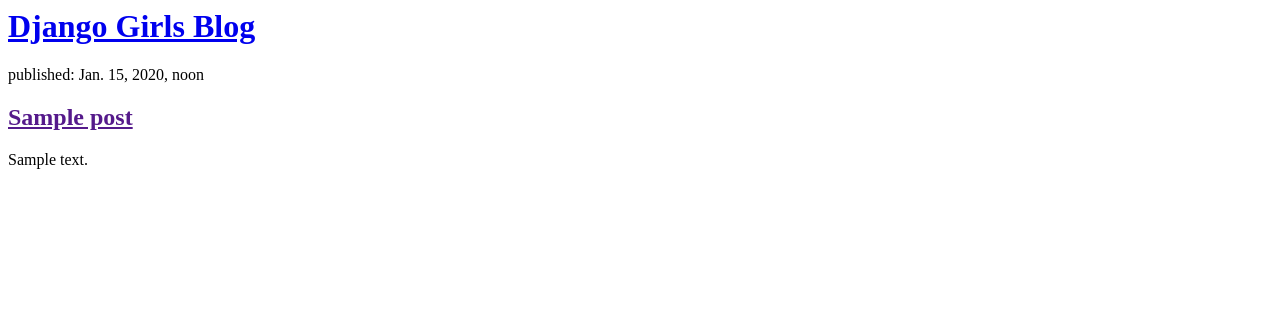
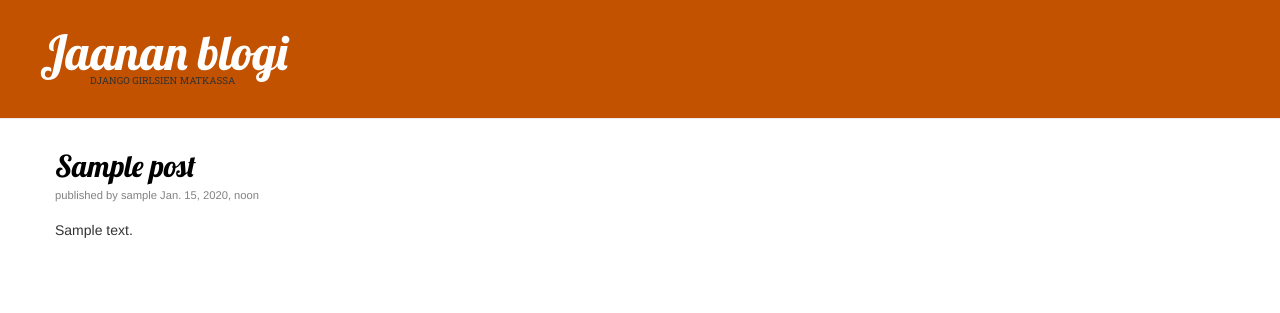
Before and after one commit to villiruusu/my-first-blog, a Django app: template blog/templates/blog/post_list.html in a window 1280 px wide. Shown: the top 313 px of the page. Run offline with Django 3.2, Linux system fonts and the light colour scheme; the template is opened without the code that fills it: values that come from a table or form of the project are taken from there, others are empty; tables that the repository leaves empty hold one stand-in row (values such as "Sample post"); some libraries are stand-ins or nearby versions.

Commit message:
Lisätty view ja templatea yksittäiselle postaukselle + CSS

```diff
--- /dev/null
+++ b/blog/static/css/blog.css
@@ -0,0 +1,60 @@
+
+.page-header {
+    background-color: #C25100;
+    margin-top: 0;
+    padding: 20px 20px 20px 40px;
+}
+
+.page-header h1, .page-header h1 a, .page-header h1 a:visited, .page-header h1 a:active {
+    color: #ffffff;
+    font-size: 36pt;
+    text-decoration: none;
+}
+
+.aputitle {
+  margin-left: 50px;
+  font-family: 'Roboto Slab', serif;
+  text-transform: uppercase;
+  font-size: 0.7em;
+}
+
+.content {
+    margin-left: 40px;
+}
+
+h1, h2, h3, h4 {
+    font-family: 'Lobster', cursive;
+    line-height: 0.5;
+}
+
+.date {
+    color: #828282;
+    font-size: 0.8em;
+    margin-bottom: 10px;
+}
+
+.save {
+    float: right;
+}
+
+.post-form textarea, .post-form input {
+    width: 100%;
+}
+
+.top-menu, .top-menu:hover, .top-menu:visited {
+    color: #ffffff;
+    float: right;
+    font-size: 26pt;
+    margin-right: 20px;
+}
+
+.post {
+    margin-bottom: 70px;
+    margin-right: 5%;
+    text-align: justify;
+    line-height: 2;
+}
+
+.post h2 a, .post h2 a:visited {
+    color: #000000;
+}
--- /dev/null
+++ b/blog/templates/blog/base.html
@@ -0,0 +1,27 @@
+{% load static %}
+<html>
+    <head>
+        <title>Jaanan blogi</title>
+        <link rel="stylesheet" href="//maxcdn.bootstrapcdn.com/bootstrap/3.2.0/css/bootstrap.min.css">
+        <link rel="stylesheet" href="//maxcdn.bootstrapcdn.com/bootstrap/3.2.0/css/bootstrap-theme.min.css">
+        <link rel="stylesheet" href="{% static 'css/blog.css' %}">
+        <link href="//fonts.googleapis.com/css?family=Lobster&subset=latin,latin-ext" rel="stylesheet" type="text/css">
+        <link href="https://fonts.googleapis.com/css?family=Roboto+Slab&display=swap&subset=latin-ext" rel="stylesheet">
+    </head>
+    <body>
+      <div class="fluid-container">
+        <div class="page-header">
+          <h1><a href="/">Jaanan blogi</a></h1>
+          <p class="aputitle">Django Girlsien matkassa</p>
+        </div>
+        <div class="content container">
+          <div class="row">
+            <div class="col-md-8">
+            {% block content %}
+            {% endblock %}
+            </div>
+          </div>
+        </div>
+    </div>
+</body>
+</html>
--- a/blog/templates/blog/post_list.html
+++ b/blog/templates/blog/post_list.html
@@ -1,19 +1,13 @@
-<html>
-    <head>
-        <title>Django Girls blog</title>
-    </head>
-    <body>
-        <div>
-            <h1><a href="/">Django Girls Blog</a></h1>
+{% extends 'blog/base.html' %}
+
+{% block content %}
+  {% for post in posts %}
+    <div class="post">
+      <h2><a href={% url 'post_detail' pk=post.pk %}>{{ post.title }}</a></h2>
+        <div class="date">
+          published by {{post.author}} {{ post.published_date }}
         </div>
-
-        {% for post in posts %}
-          <div>
-            <p>published: {{ post.published_date }} </p>
-            <h2><a href="">{{ post.title }}</a></h2>
-            <p>{{ post.text|linebreaksbr }}</p>
-          </div>
-        {% endfor %}
-
-    </body>
-</html>
+        <p>{{ post.text|linebreaksbr }}</p>
+      </div>
+  {% endfor %}
+{% endblock %}
--- a/blog/urls.py
+++ b/blog/urls.py
@@ -3,4 +3,5 @@
 
 urlpatterns = [
     path('', views.post_list, name='post_list'),
+    path('post/<int:pk>/', views.post_detail, name='post_detail'),
 ]
```
Also changed, not shown: blog/templates/blog/post_detail.html (added, +13 -0 lines), blog/views.py (+6 -1 lines).
